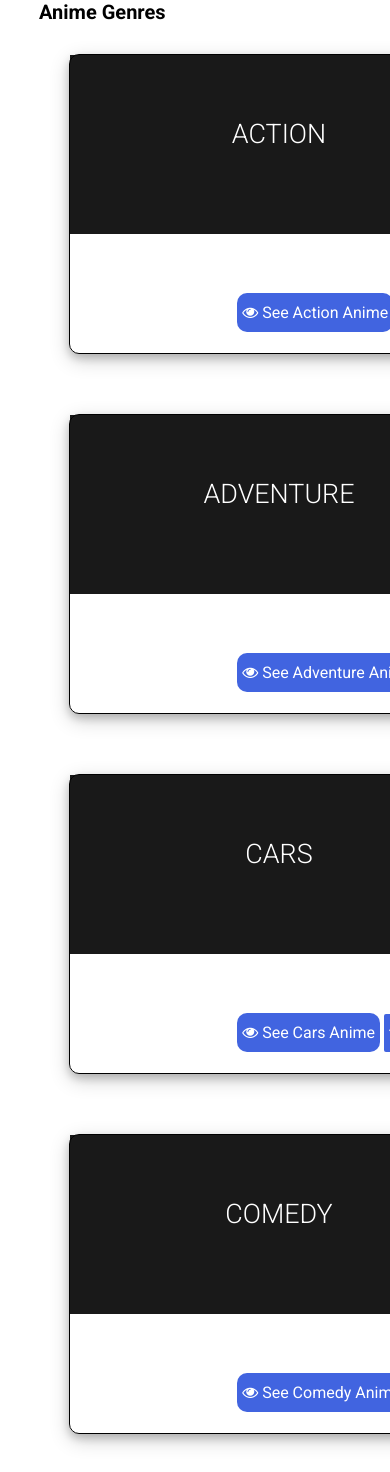
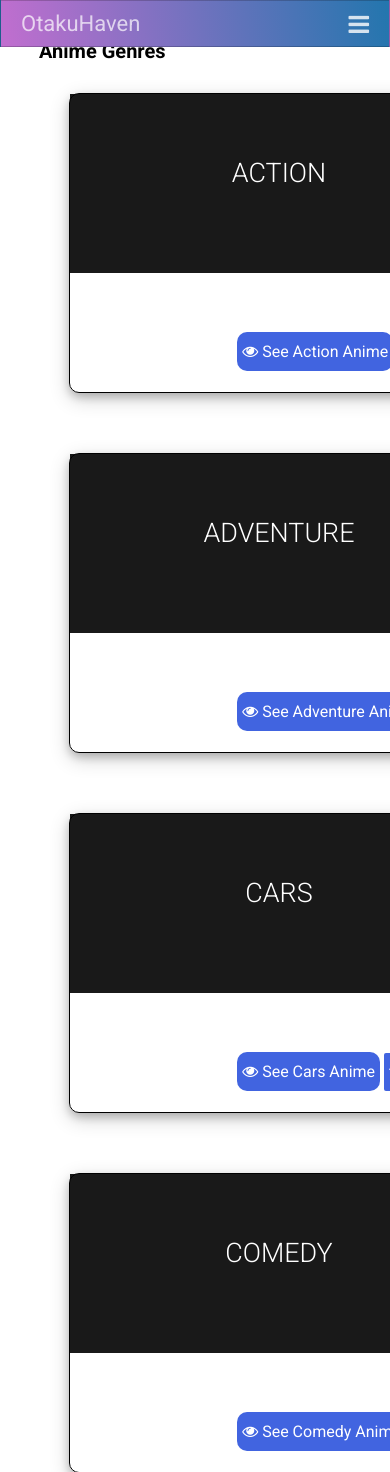
Before and after one commit to ethandeg/OtakuHaven, a Flask app: page /genres in a window 390 px wide; the page is wider, and only the part inside the window is pictured. Shown: the top 1472 px of that part. Run offline with Flask 2, Linux system fonts and the light colour scheme; some libraries are stand-ins or nearby versions.

Commit message:
added responsive navbar

```diff
--- a/app.py
+++ b/app.py
@@ -8,7 +8,10 @@ from pdf import create_pdf, delete_pdf
 from random import sample, choice
 import os
 
-
+picked = {
+    'anime':[],
+    'genres':[]
+}
 CURR_USER_KEY = "curr_user"
 app = Flask(__name__)
 
@@ -458,10 +461,7 @@ def show_recommendations_for_anime(mal_id):
 
 
 
-picked = {
-    'anime':[],
-    'genres':[]
-}
+
 @app.route('/api/anime/recommendations')
 def get_full_recommendations():
     if g.user:
--- a/static/style.css
+++ b/static/style.css
@@ -31,8 +31,7 @@ margin-right: 1rem;
 }
 
 .container {
-  margin-left: 10%;
-  margin-right: 10%;
+  margin: 10%;
 }
 
 
@@ -399,3 +398,90 @@ margin-right: 1rem;
     right: 5%;
     top: 90%;
   }
+/* navbar */
+.navbar {
+  z-index: 1;
+  position: fixed;
+  top: 0%;
+  width: 100%;
+  font-size: 1.8rem;
+  background-image: linear-gradient(260deg, #2376ae 0%, #c16ecf 100%);
+  border: 1px solid rgba(0, 0, 0, 0.2);
+  padding-bottom: 10px;
+}
+
+.main-nav {
+  list-style-type: none;
+  display: none;
+}
+
+.nav-links,
+.logo {
+  text-decoration: none;
+  color: rgba(255, 255, 255, 0.7);
+}
+
+.main-nav li {
+  text-align: center;
+  margin: 1.5rem auto;
+}
+
+.logo {
+  display: inline-block;
+  font-size: 2.2rem;
+  margin-top: 1rem;
+  margin-left: 2rem;
+}
+
+.navbar-toggle {
+  position: absolute;
+  top: 1rem;
+  right: 2rem;
+  cursor: pointer;
+  color: rgba(255, 255, 255, 0.8);
+  font-size: 2.4rem;
+}
+
+.active {
+  display: block;
+}
+
+@media screen and (min-width: 968px) {
+  .navbar {
+      display: flex;
+      justify-content: space-between;
+      padding-bottom: 0;
+      height: 7rem;
+      align-items: center;
+  }
+
+  .main-nav {
+      display: flex;
+      margin-right: 3rem;
+      flex-direction: row;
+      justify-content: flex-end;
+  }
+
+  .main-nav li {
+      margin: 0;
+  }
+
+  .nav-links {
+      margin-left: 4rem;
+  }
+
+  .logo {
+      margin-top: 0;
+  }
+
+  .navbar-toggle {
+      display: none;
+  }
+
+  .logo:hover,
+  .nav-links:hover {
+      color: rgba(255, 255, 255, 1);
+  }
+}
+
+/* end nav bar */
--- a/templates/base.html
+++ b/templates/base.html
@@ -11,6 +11,44 @@
 </head>
 
 <body>
+    <!-- navbar -->
+    <nav class="navbar">
+        <span class="navbar-toggle" id="js-navbar-toggle">
+            <i class="fa fa-bars" aria-hidden="true"></i>
+        </span>
+        <a href="/" class="logo">OtakuHaven</a>
+        <ul class="main-nav" id="js-menu">
+            <li>
+                <a href="/" class="nav-links">Home</a>
+            </li>
+            <li>
+                <a href="/genres" class="nav-links">Genres</a>
+            </li>
+            <li>
+                <a href="/anime" class="nav-links">Recommendations</a>
+            </li>
+            {% if g.user %}
+            <li>
+
+                <a href="/user/liked" class="nav-links">Liked Anime</a>
+            </li>
+            <li>
+                <a href="/user/wished" class="nav-links">Wishlist Anime</a>
+            </li>
+            <li>
+                <a href="/logout" class="nav-links">Logout</a>
+            </li>
+            {% else %}
+            <li>
+                <a href="/signup" class="nav-links" id = "nav-signup">Signup</a>
+            </li>
+            <li>
+                <a href="/login" class="nav-links" id = "nav-login">Login</a>
+            </li>
+            {% endif %}
+        </ul>
+</nav>
+
     <div class="modal" id="animeModal">
         <div class="anime-modal__content">
             <span class="close">&times;</span>
--- a/templates/liked.html
+++ b/templates/liked.html
@@ -3,11 +3,13 @@
 {% block content%}
 <div class="container">
 <h1>See What {{g.user.username}} Likes!</h1>
+<div class="anime-container">
 {% for like in g.user.liked %}
 {% if like.mal_id in wished %}
-<div class="anime-container">
+
+
+    <div class="anime-block"
         data-anime='{"title":"{{like.title}}","image_url":"{{like.image_url}}","mal_id":{{like.mal_id}},"liked":true,"wished":true}'>
-
         <div class="anime-block__image">
             <img src="{{like.image_url}}" alt="{{like.title}}">
         </div>
```
Also changed, not shown: static/otakuHaven.js (+39 -0 lines).
